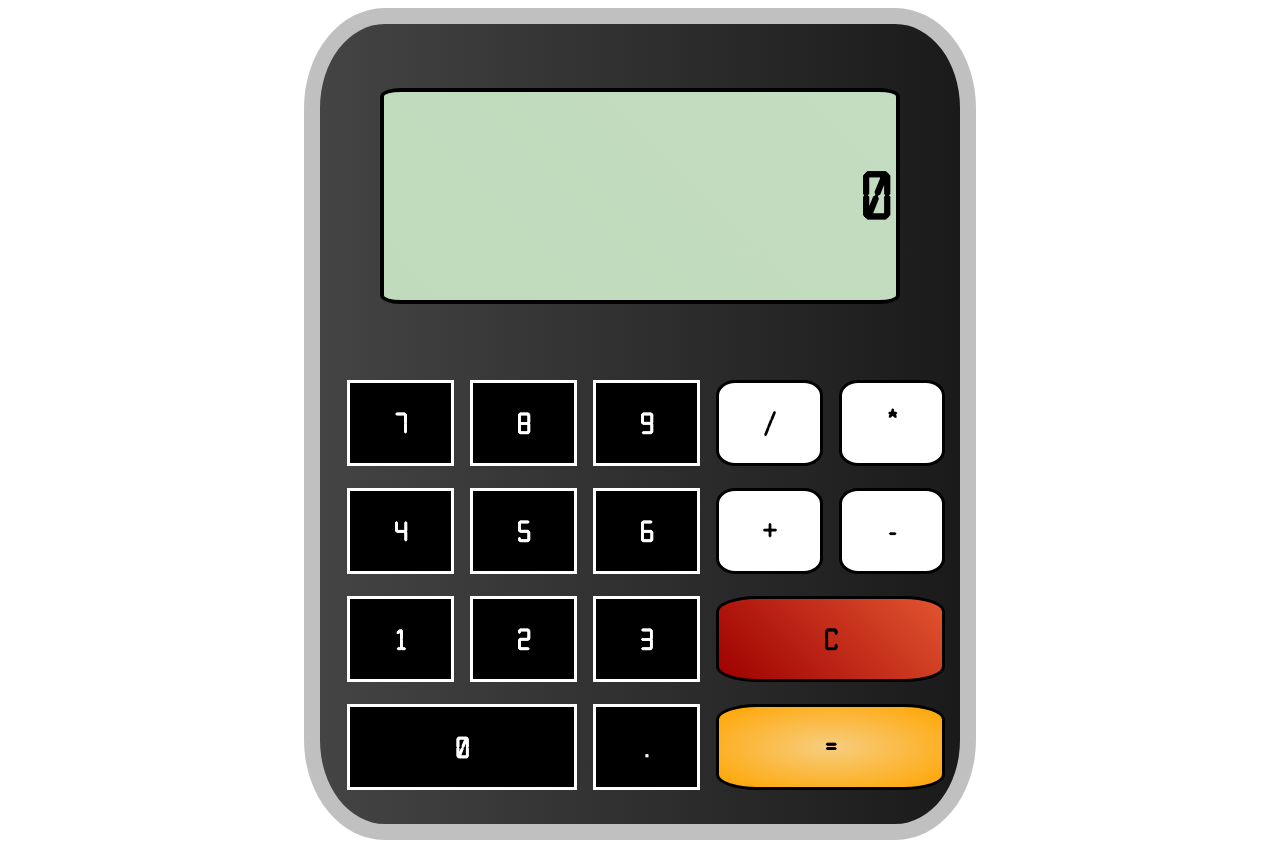
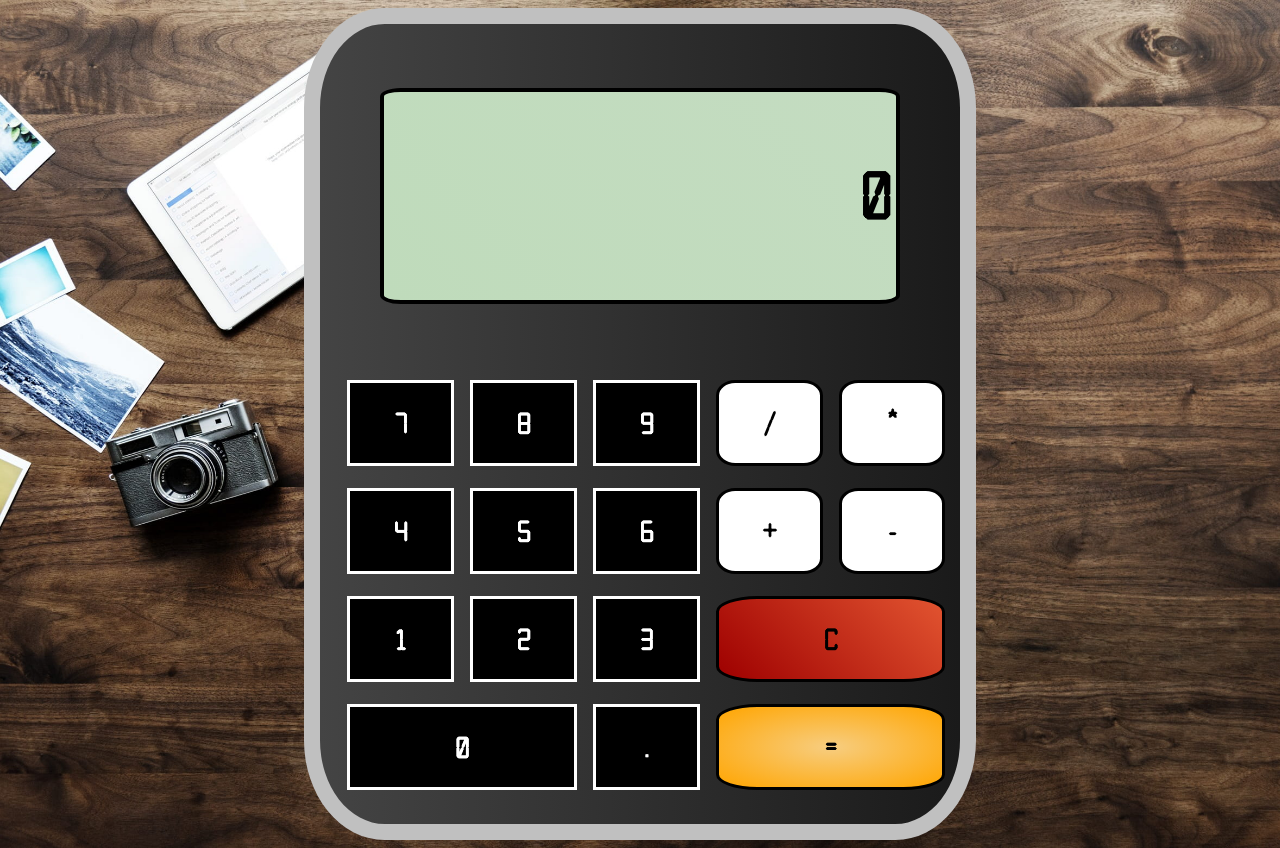
Before and after one commit to mlgwan/calculator, a plain HTML site: page index.html in a window 1280 px wide. Drawn offline with Linux system fonts and the light colour scheme.

Commit message:
visual touches

```diff
--- a/styles/styles.css
+++ b/styles/styles.css
@@ -10,7 +10,10 @@
     flex-wrap: wrap;
     border: 1em solid silver;
 }
-
+body {
+    background-image: url(images/wood-wooden-desktop-table-f333165a19ab084130b2171b9df00878.jpg);
+    background-size: cover;
+}
 #screen {
     width: 80%;
     height: 26%;
```
Also changed, not shown: styles/images/wood-wooden-desktop-table-f333165a19ab084130b2171b9df00878.jpg (added).
